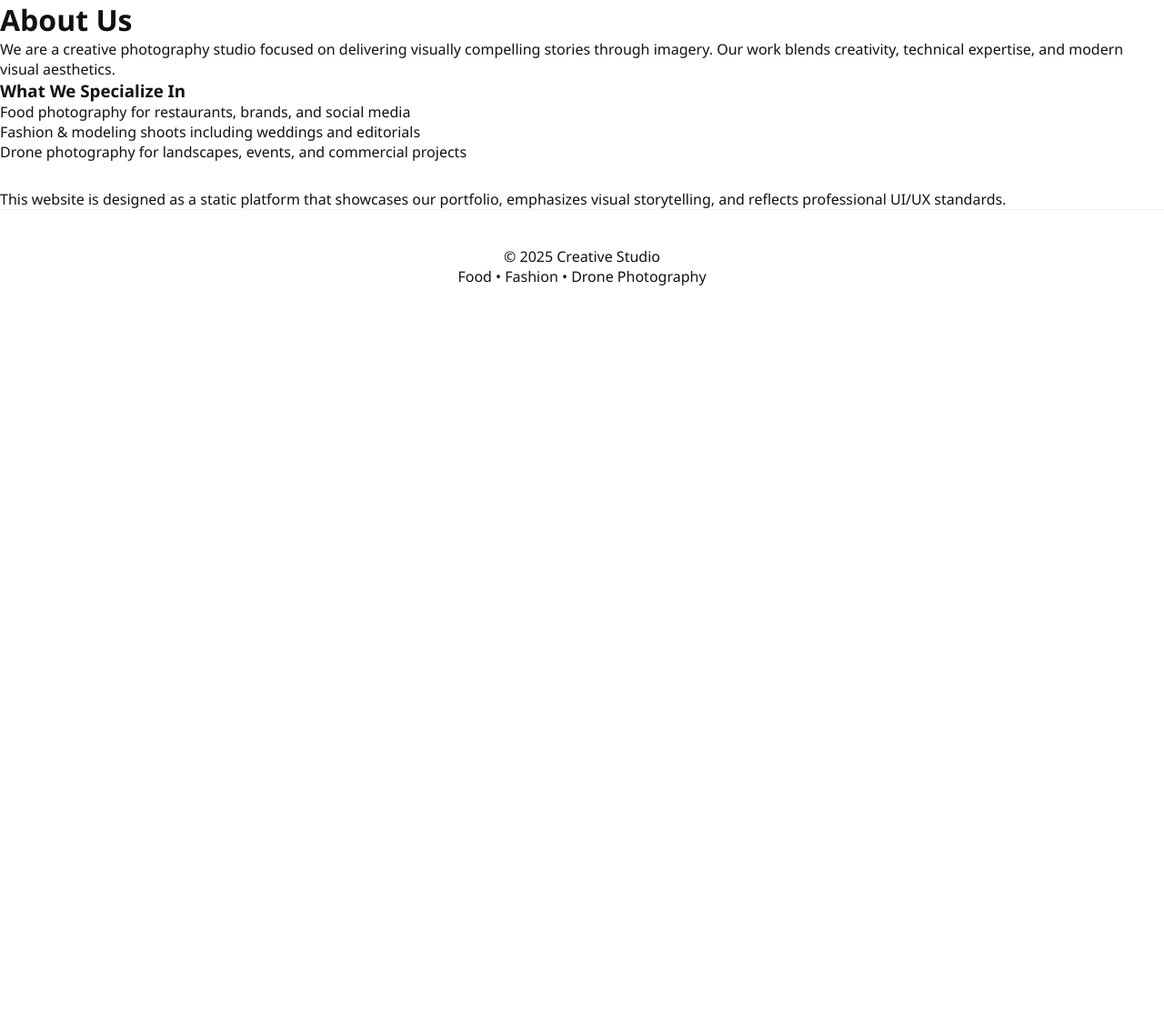
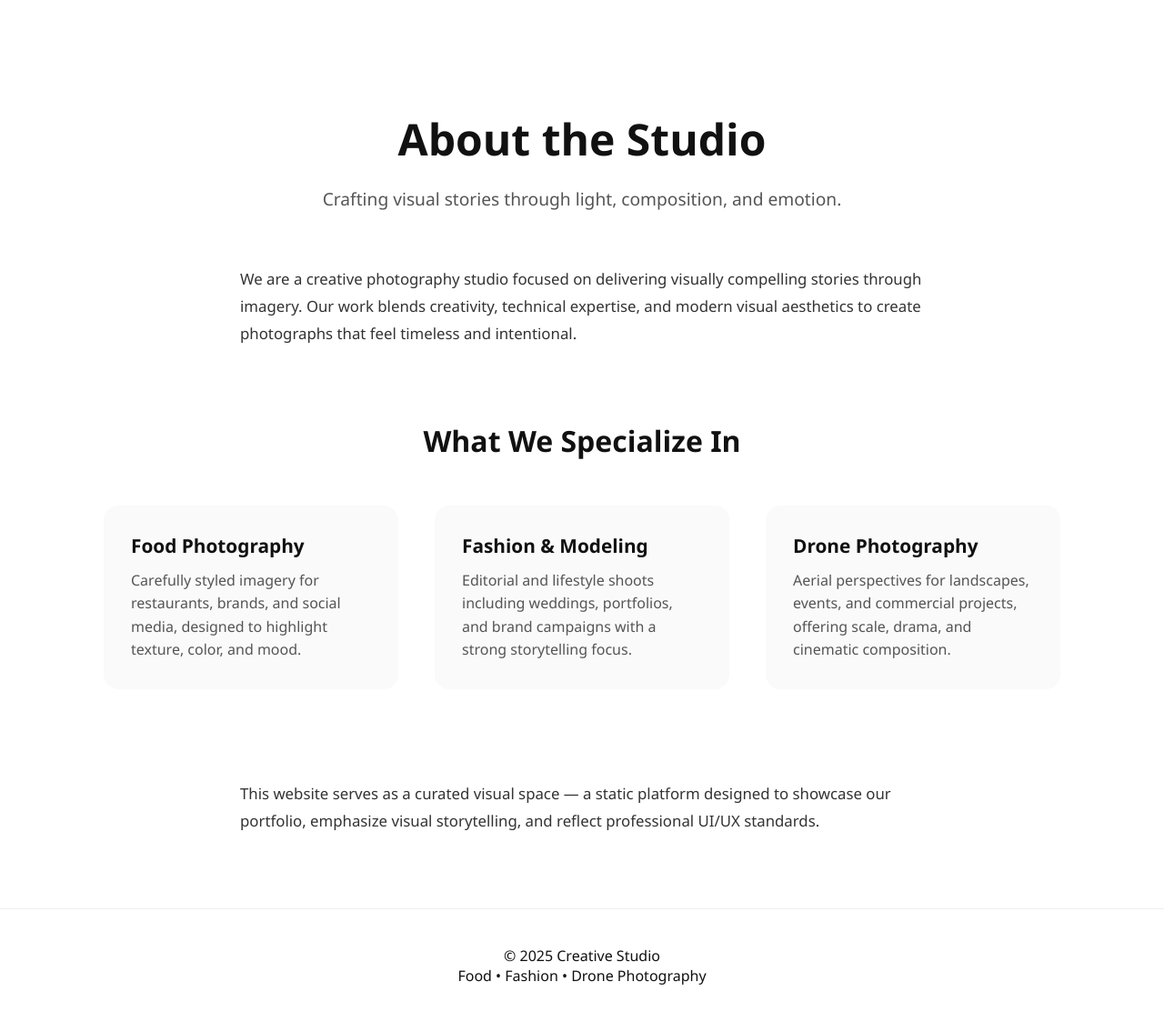
Before and after one commit to syed5625/studio, a Django app: page /about/ in a window 1280 px wide. Shown: the part 63-1187 px from the top of the page at 91% size. Before the commit the page ends 377 px from the top, so only its background shows below. Run offline with Django 5.2, Linux system fonts and the light colour scheme.

Commit message:
about page

```diff
--- a/website/static/css/style.css
+++ b/website/static/css/style.css
@@ -165,15 +165,18 @@ footer {
 }
 
 /* Scroll animation */
+
 .reveal {
-    opacity:0;
-    transform:translateY(30px);
-    transition:0.6s;
+    opacity: 0;
+    transform: translateY(60px);
+    transition: all 0.8s ease;
 }
+
 .reveal.active {
-    opacity:1;
-    transform:none;
+    opacity: 1;
+    transform: translateY(0);
 }
+
 .portfolio-section {
     display: grid;
     grid-template-columns: 1fr 2fr;
@@ -272,3 +275,72 @@ footer {
         right: 20px;
     }
 }
+/* ABOUT PAGE */
+
+.about-hero {
+    max-width: 900px;
+    margin: 120px auto 60px;
+    padding: 0 24px;
+    text-align: center;
+}
+
+.about-hero h1 {
+    font-size: 3rem;
+    font-weight: 600;
+    margin-bottom: 20px;
+}
+
+.about-tagline {
+    font-size: 1.2rem;
+    color: #555;
+}
+
+.about-content,
+.about-closing {
+    max-width: 800px;
+    margin: 0 auto 80px;
+    padding: 0 24px;
+    font-size: 1.05rem;
+    line-height: 1.8;
+    color: #333;
+}
+
+.about-specialize {
+    max-width: 1100px;
+    margin: 0 auto 100px;
+    padding: 0 24px;
+}
+
+.about-specialize h2 {
+    text-align: center;
+    font-size: 2rem;
+    margin-bottom: 50px;
+}
+
+.specialize-grid {
+    display: grid;
+    grid-template-columns: repeat(auto-fit, minmax(260px, 1fr));
+    gap: 40px;
+}
+
+.specialize-card {
+    padding: 30px;
+    border-radius: 16px;
+    background: #fafafa;
+    transition: transform 0.4s ease, box-shadow 0.4s ease;
+}
+
+.specialize-card:hover {
+    transform: translateY(-6px);
+    box-shadow: 0 20px 40px rgba(0,0,0,0.08);
+}
+
+.specialize-card h3 {
+    margin-bottom: 12px;
+    font-size: 1.3rem;
+}
+
+.specialize-card p {
+    color: #555;
+    line-height: 1.6;
+}
--- a/website/templates/about.html
+++ b/website/templates/about.html
@@ -1,27 +1,59 @@
 {% extends 'base.html' %}
+{% load static %}
 
 {% block content %}
-<div class="content">
-    <h1>About Us</h1>
 
+<section class="about-hero reveal">
+    <h1>About the Studio</h1>
+    <p class="about-tagline">
+        Crafting visual stories through light, composition, and emotion.
+    </p>
+</section>
+
+<section class="about-content reveal">
     <p>
         We are a creative photography studio focused on delivering visually compelling
         stories through imagery. Our work blends creativity, technical expertise,
-        and modern visual aesthetics.
+        and modern visual aesthetics to create photographs that feel timeless and intentional.
     </p>
+</section>
 
-    <div class="about-highlight">
-        <h3>What We Specialize In</h3>
-        <ul>
-            <li>Food photography for restaurants, brands, and social media</li>
-            <li>Fashion & modeling shoots including weddings and editorials</li>
-            <li>Drone photography for landscapes, events, and commercial projects</li>
-        </ul>
+<section class="about-specialize reveal">
+    <h2>What We Specialize In</h2>
+
+    <div class="specialize-grid">
+        <div class="specialize-card">
+            <h3>Food Photography</h3>
+            <p>
+                Carefully styled imagery for restaurants, brands, and social media,
+                designed to highlight texture, color, and mood.
+            </p>
+        </div>
+
+        <div class="specialize-card">
+            <h3>Fashion & Modeling</h3>
+            <p>
+                Editorial and lifestyle shoots including weddings, portfolios,
+                and brand campaigns with a strong storytelling focus.
+            </p>
+        </div>
+
+        <div class="specialize-card">
+            <h3>Drone Photography</h3>
+            <p>
+                Aerial perspectives for landscapes, events, and commercial projects,
+                offering scale, drama, and cinematic composition.
+            </p>
+        </div>
     </div>
+</section>
 
-    <p style="margin-top:30px;">
-        This website is designed as a static platform that showcases our portfolio,
-        emphasizes visual storytelling, and reflects professional UI/UX standards.
+<section class="about-closing reveal">
+    <p>
+        This website serves as a curated visual space — a static platform designed
+        to showcase our portfolio, emphasize visual storytelling, and reflect
+        professional UI/UX standards.
     </p>
-</div>
+</section>
+
 {% endblock %}
```
